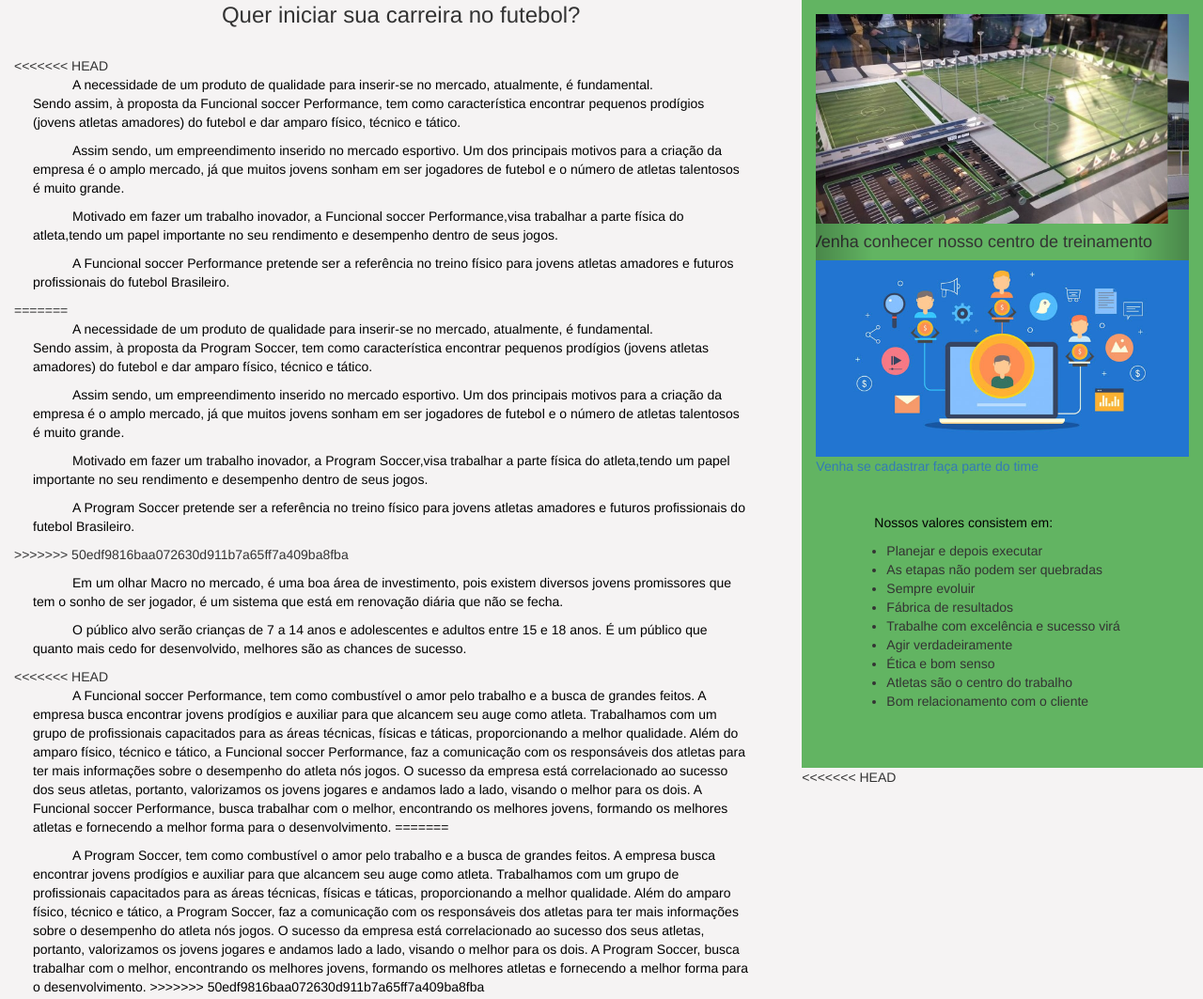
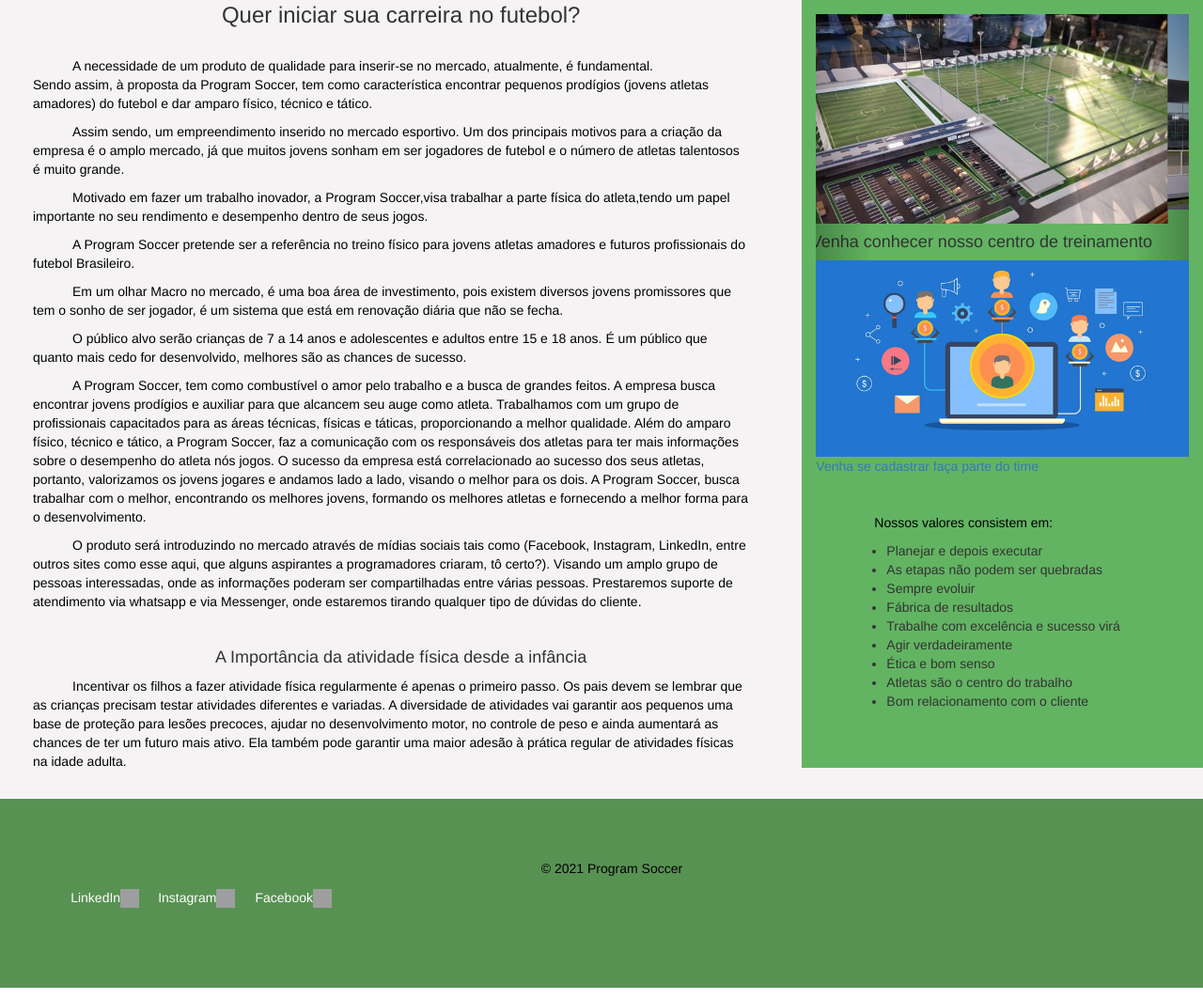
Before and after one commit to BrunaSore/Frontend-Essencial, a plain HTML site: page Website/Index.html in a window 1280 px wide. Shown: the part 401-1464 px from the top of the page at 94% size. Drawn offline with nearby package versions, Linux system fonts and the light colour scheme; grey boxes are pictures that could not be loaded.

Commit message:
Alterações finais.

```diff
--- a/Website/Index.html
+++ b/Website/Index.html
@@ -39,27 +39,12 @@
         <div role="main" class="col-md-8">
             <br>
             <h3>Quer iniciar sua carreira no futebol?</h3><br>
-<<<<<<< HEAD
-            <p>A necessidade de um produto de qualidade para inserir-se no mercado, atualmente, é fundamental.<br> Sendo
-                assim, à proposta da Funcional soccer Performance, tem como característica encontrar pequenos prodígios
-                (jovens atletas amadores) do
-                futebol e dar amparo físico, técnico e tático.
-            <p>Assim sendo, um empreendimento inserido no mercado esportivo. Um dos principais motivos para a criação da
-                empresa é o amplo mercado, já que muitos jovens sonham em ser jogadores de futebol e o número de atletas
-                talentosos é muito grande.</p>
-            <p>Motivado em fazer um trabalho inovador, a Funcional soccer Performance,visa trabalhar a parte física do
-                atleta,tendo um papel importante no seu rendimento e desempenho dentro de seus jogos.</p>
-
-            <p>A Funcional soccer Performance pretende ser a referência no treino físico para jovens atletas amadores e
-                futuros profissionais do futebol Brasileiro.</p>
-=======
             <p>A necessidade de um produto de qualidade para inserir-se no mercado, atualmente, é fundamental.<br> Sendo assim, à proposta da Program Soccer, tem como característica encontrar pequenos prodígios (jovens atletas amadores) do futebol e dar
                 amparo físico, técnico e tático.
                 <p>Assim sendo, um empreendimento inserido no mercado esportivo. Um dos principais motivos para a criação da empresa é o amplo mercado, já que muitos jovens sonham em ser jogadores de futebol e o número de atletas talentosos é muito grande.</p>
                 <p>Motivado em fazer um trabalho inovador, a Program Soccer,visa trabalhar a parte física do atleta,tendo um papel importante no seu rendimento e desempenho dentro de seus jogos.</p>
 
                 <p>A Program Soccer pretende ser a referência no treino físico para jovens atletas amadores e futuros profissionais do futebol Brasileiro.</p>
->>>>>>> 50edf9816baa072630d911b7a65ff7a409ba8fba
 
             </p>
             <p>Em um olhar Macro no mercado, é uma boa área de investimento, pois existem diversos jovens promissores
@@ -68,24 +53,10 @@
                 que quanto mais cedo for desenvolvido, melhores são as chances de sucesso.
             </p>
 
-<<<<<<< HEAD
-            <p>A Funcional soccer Performance, tem como combustível o amor pelo trabalho e a busca de grandes feitos. A
-                empresa busca encontrar jovens prodígios e auxiliar para que alcancem seu auge como atleta. Trabalhamos
-                com um grupo de profissionais
-                capacitados para as áreas técnicas, físicas e táticas, proporcionando a melhor qualidade. Além do amparo
-                físico, técnico e tático, a Funcional soccer Performance, faz a comunicação com os responsáveis dos
-                atletas para ter mais informações
-                sobre o desempenho do atleta nós jogos. O sucesso da empresa está correlacionado ao sucesso dos seus
-                atletas, portanto, valorizamos os jovens jogares e andamos lado a lado, visando o melhor para os dois. A
-                Funcional soccer Performance,
-                busca trabalhar com o melhor, encontrando os melhores jovens, formando os melhores atletas e fornecendo
-                a melhor forma para o desenvolvimento.
-=======
             <p>A Program Soccer, tem como combustível o amor pelo trabalho e a busca de grandes feitos. A empresa busca encontrar jovens prodígios e auxiliar para que alcancem seu auge como atleta. Trabalhamos com um grupo de profissionais capacitados para
                 as áreas técnicas, físicas e táticas, proporcionando a melhor qualidade. Além do amparo físico, técnico e tático, a Program Soccer, faz a comunicação com os responsáveis dos atletas para ter mais informações sobre o desempenho do atleta
                 nós jogos. O sucesso da empresa está correlacionado ao sucesso dos seus atletas, portanto, valorizamos os jovens jogares e andamos lado a lado, visando o melhor para os dois. A Program Soccer, busca trabalhar com o melhor, encontrando
                 os melhores jovens, formando os melhores atletas e fornecendo a melhor forma para o desenvolvimento.
->>>>>>> 50edf9816baa072630d911b7a65ff7a409ba8fba
             </p>
             <p>O produto será introduzindo no mercado através de mídias sociais tais como (Facebook, Instagram,
                 LinkedIn, entre outros sites como esse aqui, que alguns aspirantes a programadores criaram, tô certo?).
@@ -160,15 +131,9 @@
                     </ul>
                     </p>
         </aside>
-<<<<<<< HEAD
-    </div>
-    <footer>
-        <p>© 2021 Funcional Soccer Performance</p>
-=======
         </div>
         <footer>
             <p>© 2021 Program Soccer</p>
->>>>>>> 50edf9816baa072630d911b7a65ff7a409ba8fba
 
         <table border="1">
             <tr>
--- a/Website/main.css
+++ b/Website/main.css
@@ -146,8 +146,10 @@
 /* Fale Conosco */
 
 #corpo {
-    background-image: url(futfale.jpg);
+    background-image: url(futrede.jpg);
     padding-left: 20px;
+    background-position: center;
+    text-shadow: 2px 2px rgb(5, 5, 5);
 }
 
 #corLetra {
```
